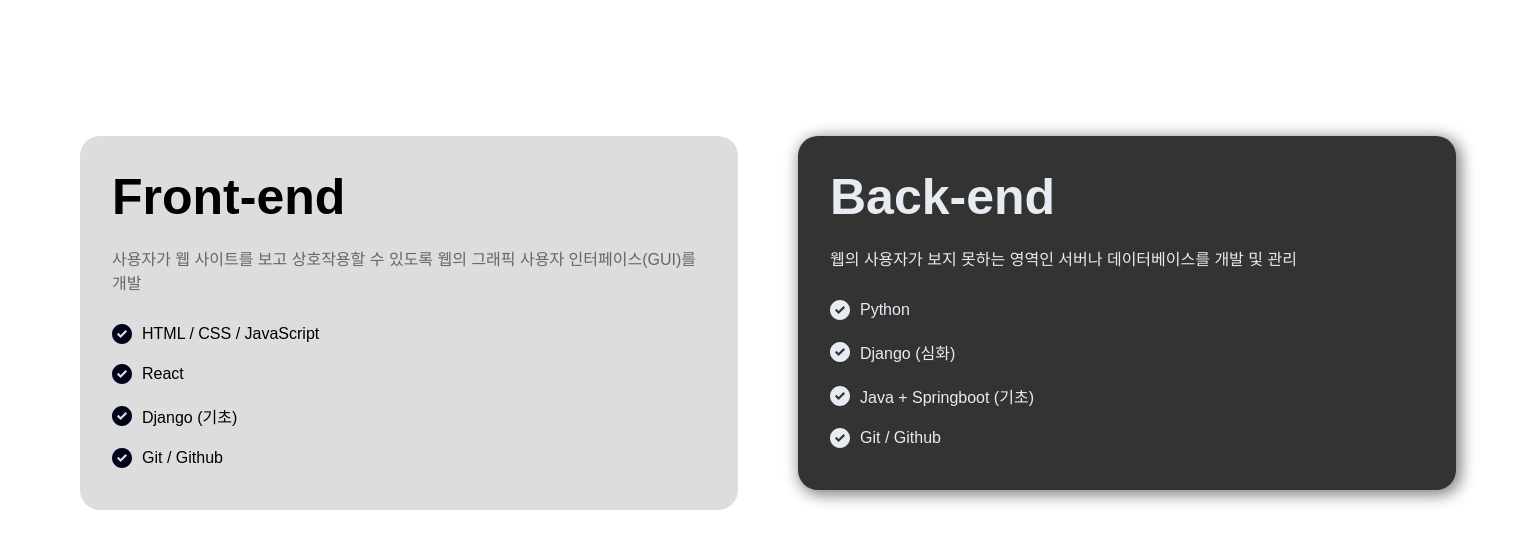
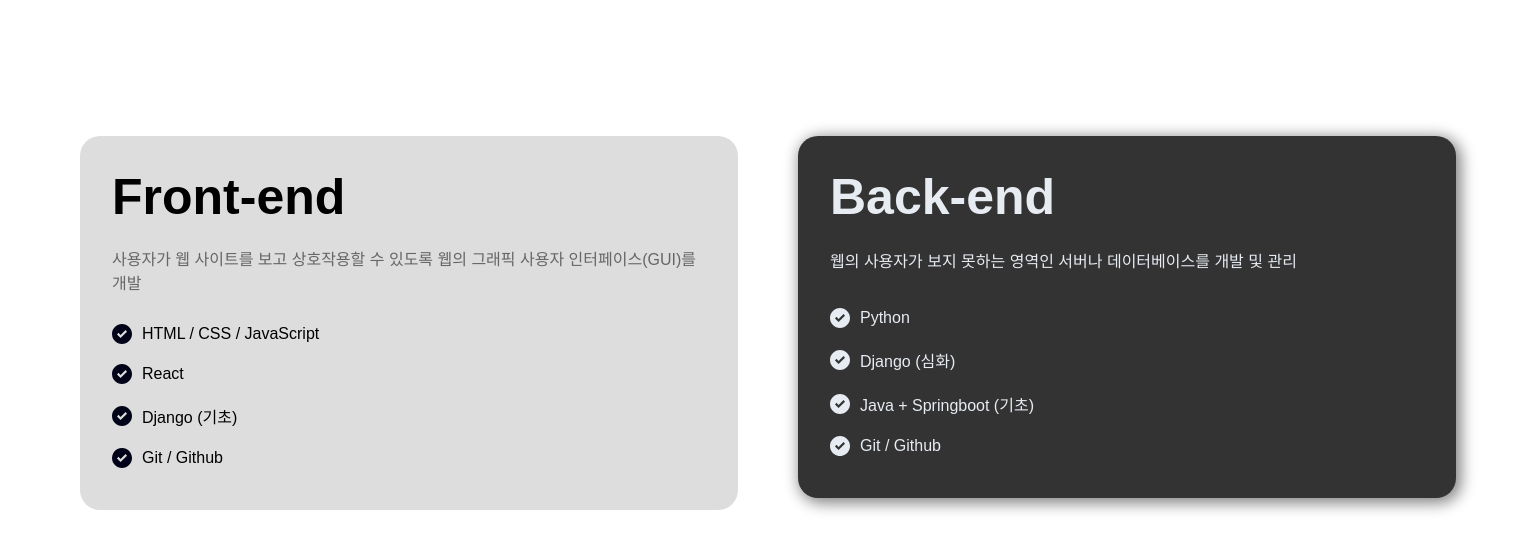
Before and after one commit to kknari/2023likelion, a Django app: template templates/about.html in a window 1536 px wide. Shown: the part 1582-2120 px from the top of the page. Run offline with Django 4.2, Linux system fonts and the light colour scheme; the template is opened without the code that fills it, so the values that code supplies are empty; some web fonts are replaced.

Commit message:
track box 반응형 구현

```diff
--- a/static/css/about.css
+++ b/static/css/about.css
@@ -132,6 +132,12 @@
 
 /*Desktop*/
 @media screen and (min-width:1440px) and (max-width: 1970px) {
+    @media screen and (min-width:1440px) and (max-width: 1608px){
+        .back-class-info {
+            line-height: 2;
+        }
+    }
+
     .img-wrap-large{
         display: none;
     }
@@ -274,6 +280,12 @@
 
 /* Desktop(small) */
 @media screen and (min-width:1080px) and (max-width: 1440px) {
+    @media screen and (min-width:1298px) and (max-width: 1440px){
+        .back-class-info {
+            line-height: 2;
+        }
+    }
+
     .img-wrap-large{
         display: none;
     }
```
